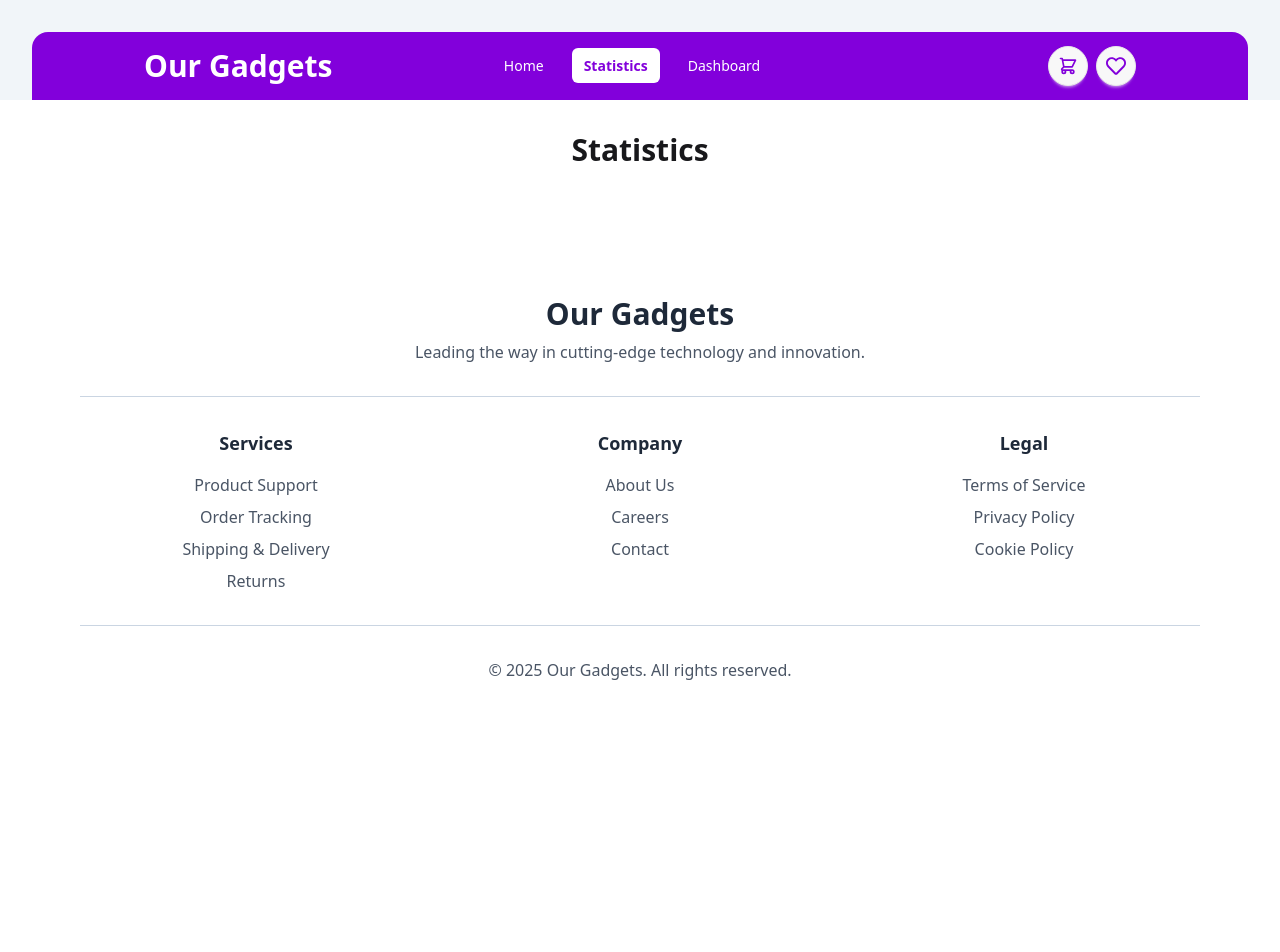
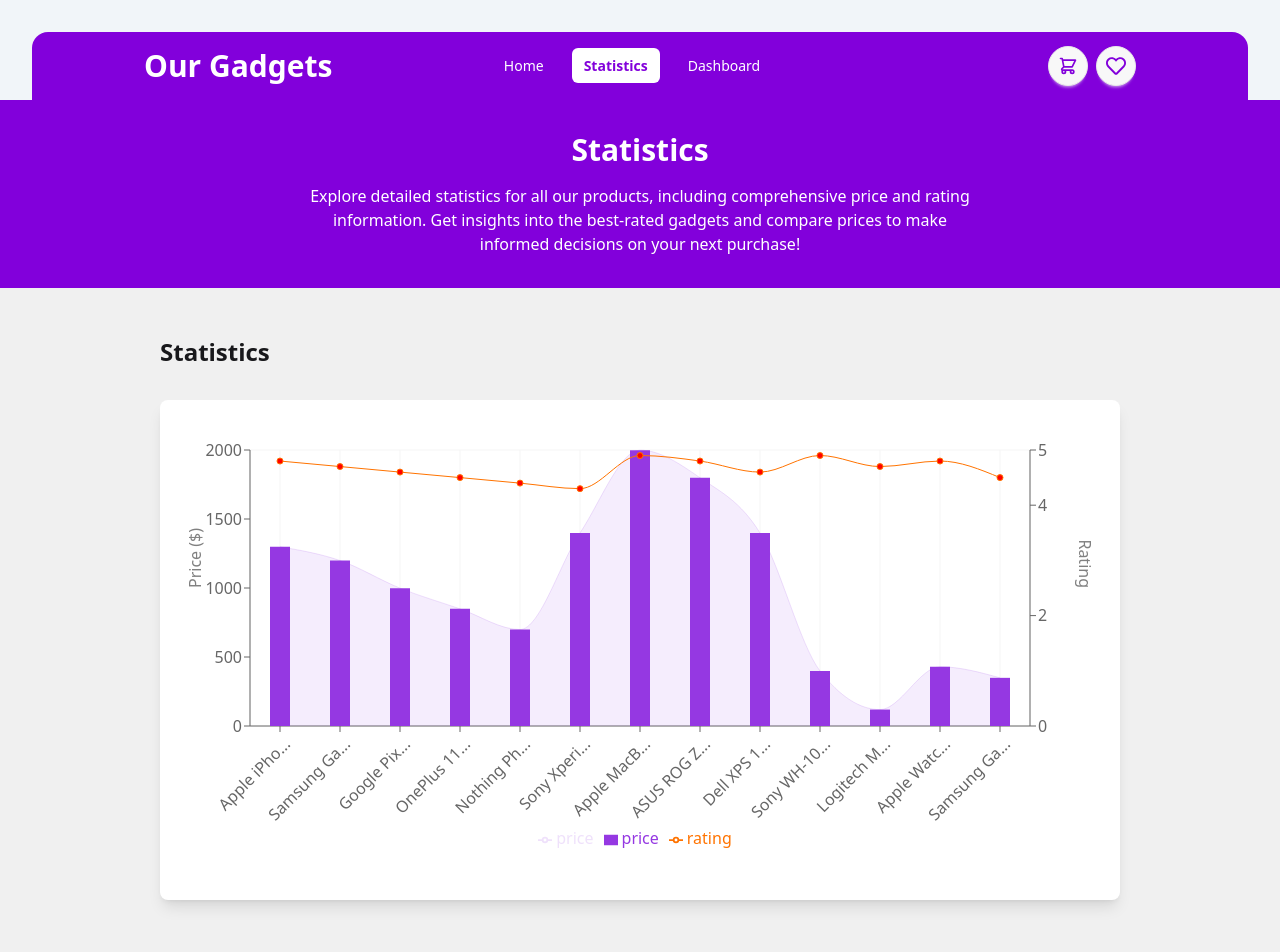
Before and after one commit to Minhajh2o/Our-Gadgets, a React (Vite) app: page /statistics in a window 1280 px wide. Shown: the top 952 px of the page. Before the commit the page ends 800 px from the top, so only its background shows below. Built offline with nearby package versions, Linux system fonts and the light colour scheme.

Commit message:
statistics section created with Composed Chart

```diff
--- a/package.json
+++ b/package.json
@@ -19,6 +19,7 @@
     "react-rating-stars-component": "^2.2.0",
     "react-router-dom": "^7.7.0",
     "react-star-ratings": "^2.3.0",
+    "recharts": "^3.1.0",
     "tailwindcss": "^4.1.11"
   },
   "devDependencies": {
--- a/src/Routes/Dashboard/DashboardWidgets.jsx
+++ b/src/Routes/Dashboard/DashboardWidgets.jsx
@@ -24,10 +24,10 @@ const DashboardWidgets = ({ gadgetsData }) => {
       );
     }
   }, [cartItems, wishlistItems, gadgetsData]);
-// pt-12 pb-4 md:pt-18 lg:pt-24 md:pb-8
+
   return (
     <div className="bg-slate-100">
-      <div className="container max-w-5xl px-4 mx-auto pt-6 md:pt-12 pb-12 md:pb-18 lg:pb-24">
+      <div className="container max-w-5xl px-4 md:px-8 mx-auto pt-6 md:pt-12 pb-12 md:pb-18 lg:pb-24">
         {activeTab === "cart" ? (
           <Cart filteredCart={filteredCart} setFilteredCart={setFilteredCart} />
         ) : (
--- a/src/Routes/Dashboard/Wishlist.jsx
+++ b/src/Routes/Dashboard/Wishlist.jsx
@@ -3,9 +3,7 @@ import DashboardProductCard from "../Cards/DashboardProductCard";
 const Wishlist = ({ filteredWishlist }) => {
   return (
     <div>
-      <div className="mb-8">
-        <h2 className="text-2xl font-bold">Wishlist</h2>
-      </div>
+      <h2 className="text-2xl font-bold mb-8">Wishlist</h2>
       {/* Cart Items Section */}
       <div className="flex flex-col gap-6">
         {filteredWishlist.map((product) => (
--- /dev/null
+++ b/src/Routes/Statistics/Chart.jsx
@@ -0,0 +1,79 @@
+import React from "react";
+import {
+  ComposedChart,
+  Area,
+  Bar,
+  XAxis,
+  YAxis,
+  CartesianGrid,
+  Tooltip,
+  Legend,
+  ResponsiveContainer,
+  Scatter,
+  Line,
+} from "recharts";
+
+// This custom component is correct.
+const CustomizedAxisTick = ({ x, y, payload }) => {
+  const maxChars = 10;
+  const label = payload.value;
+  const truncatedLabel =
+    label.length > maxChars ? `${label.substring(0, maxChars)}...` : label;
+
+  return (
+    <g transform={`translate(${x},${y})`}>
+      <text
+        x={0}
+        y={0}
+        dy={16}
+        textAnchor="end"
+        fill="#666"
+        transform="rotate(-45)"
+      >
+        {truncatedLabel}
+      </text>
+    </g>
+  );
+};
+
+const Chart = ({ gadgetsData }) => {
+  return (
+    <ResponsiveContainer width="100%" height={500}>
+      <ComposedChart
+        data={gadgetsData}
+        margin={{
+          top: 50,
+          right: 30,
+          bottom: 50,
+          left: 30,
+        }}
+      >
+        <CartesianGrid stroke="#f5f5f5" />
+
+        <XAxis
+          dataKey="product_title"
+          tick={<CustomizedAxisTick />}
+          // 1. Add interval={0} to force every label to be rendered.
+          interval={0}
+          // 2. Restore a sufficient height for the rotated labels.
+          height={30}
+        />
+
+        <YAxis yAxisId="left" label={{ value: 'Price ($)', angle: -90, position: 'insideLeft' }} />
+        <YAxis yAxisId="right" orientation="right" domain={[0, 5]} label={{ value: 'Rating', angle: 90, position: 'insideRight' }}/>
+        <Tooltip />
+        <Legend
+          verticalAlign="bottom"
+          wrapperStyle={{
+            paddingTop: '70px',
+          }}
+        />
+        <Area yAxisId="left" type="monotone" dataKey="price" fill="rgba(149,56,226,0.15)" stroke="rgba(149,56,226,0.15)" />
+        <Bar yAxisId="left" dataKey="price" barSize={20} fill="#9538E2" />
+        <Line yAxisId="right" type="monotone" dataKey="rating" stroke="#ff7300" fill="red" />
+      </ComposedChart>
+    </ResponsiveContainer>
+  );
+};
+
+export default Chart;
--- /dev/null
+++ b/src/Routes/Statistics/ComposedChartSection.jsx
@@ -0,0 +1,17 @@
+import Chart from "./Chart";
+
+const ComposedChartSection = ({ gadgetsData }) => {
+  return (
+    <div className="bg-[#f0f0f0]">
+      <div className="container max-w-5xl px-4 md:px-8 mx-auto pt-6 md:pt-12 pb-12 md:pb-18 lg:pb-24">
+        <h2 className="text-2xl font-bold mb-8">Statistics</h2>
+        {/* Chart Section */}
+        <div className=" bg-white shadow-lg rounded-lg ">
+          <Chart gadgetsData={gadgetsData} />
+        </div>
+      </div>
+    </div>
+  );
+};
+
+export default ComposedChartSection;
--- a/src/Routes/Statistics/Statistics.jsx
+++ b/src/Routes/Statistics/Statistics.jsx
@@ -1,7 +1,14 @@
+import { useLoaderData } from "react-router-dom";
+import StatisticsDetails from "./StatisticsDetails";
+import ComposedChartSection from "./ComposedChartSection";
+
 const Statistics = () => {
+    const gadgetsData = useLoaderData();
     return (
         <div>
-            <h1 className="text-3xl font-bold text-center my-8">Statistics</h1>
+            <StatisticsDetails />
+            {/* <Composed Chart /> */}
+            <ComposedChartSection gadgetsData={gadgetsData} />
         </div>
     );
 };
--- /dev/null
+++ b/src/Routes/Statistics/StatisticsDetails.jsx
@@ -0,0 +1,18 @@
+
+const StatisticsDetails = () => {
+
+  return (
+    <div className="bg-purple-700 text-white ">
+      <div className="px-4 py-4 md:py-8">
+        <h1 className="text-2xl md:text-3xl font-bold text-center">
+          Statistics
+        </h1>
+        <p className="max-w-2xl mx-auto pt-2 md:pt-4 text-center">
+          Explore detailed statistics for all our products, including comprehensive price and rating information. Get insights into the best-rated gadgets and compare prices to make informed decisions on your next purchase!
+        </p>
+      </div>
+    </div>
+  );
+};
+
+export default StatisticsDetails;
--- a/src/main.jsx
+++ b/src/main.jsx
@@ -24,6 +24,7 @@ const router = createBrowserRouter([
       {
         path: "statistics",
         element: <Statistics />,
+        loader: () => fetch("/gadgetsData.json"),
       },
       {
         path: "dashboard",
```
Also changed, not shown: 1 other file (tests, documents, lock files or other folders).
